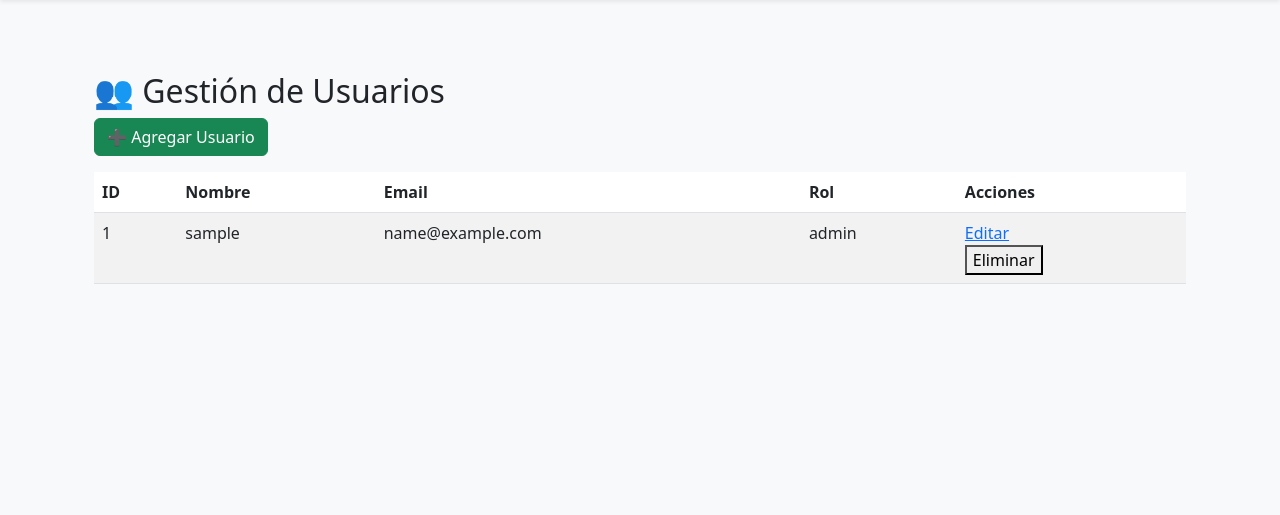
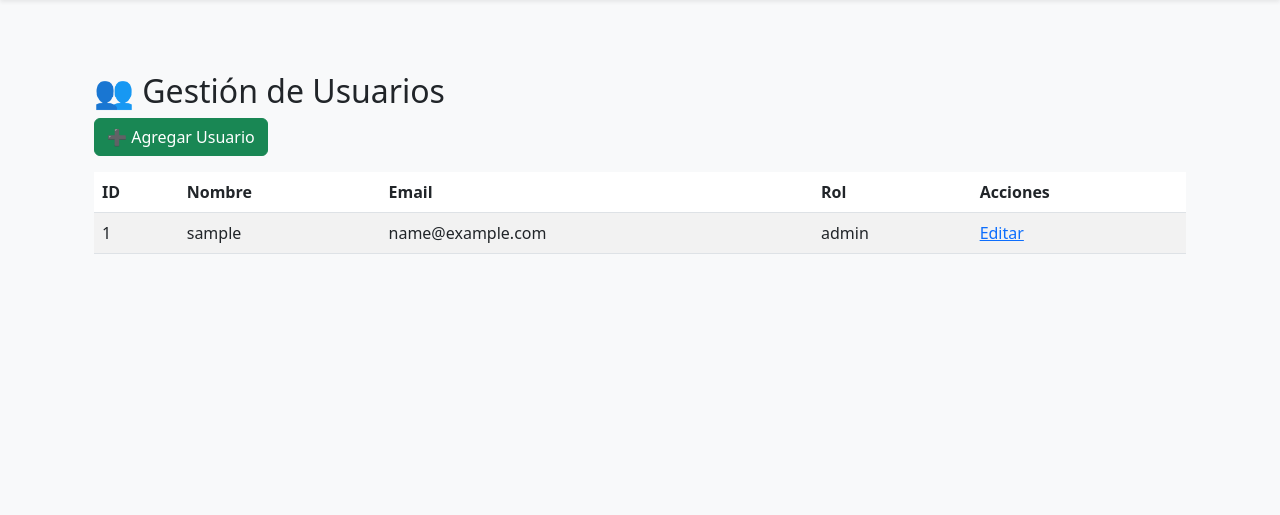
Before and after one commit to Luisa-0o/ProyectoFlask_POO1, a Flask app: page /admin/users in a window 1280 px wide. Shown: the part 61-576 px from the top of the page. Run offline with Flask 3, Linux system fonts and the light colour scheme; a user stored in the database is signed in; tables that the repository leaves empty hold one stand-in row (values such as "Sample post").

Commit message:
Quitar boton Eliminar

```diff
--- a/templates/admin_users.html
+++ b/templates/admin_users.html
@@ -23,10 +23,6 @@
                 <td>{{ user.role }}</td>
                 <td>
                     <a href="{{ url_for('admin_edit_user', user_id=user.id) }}">Editar</a>
-                    <form action="{{ url_for('admin_delete_user', user_id=user.id) }}" method="POST">
-                        <button type="submit">Eliminar</button>
-                    </form>
-
                 </td>
             </tr>
             {% endfor %}
```
